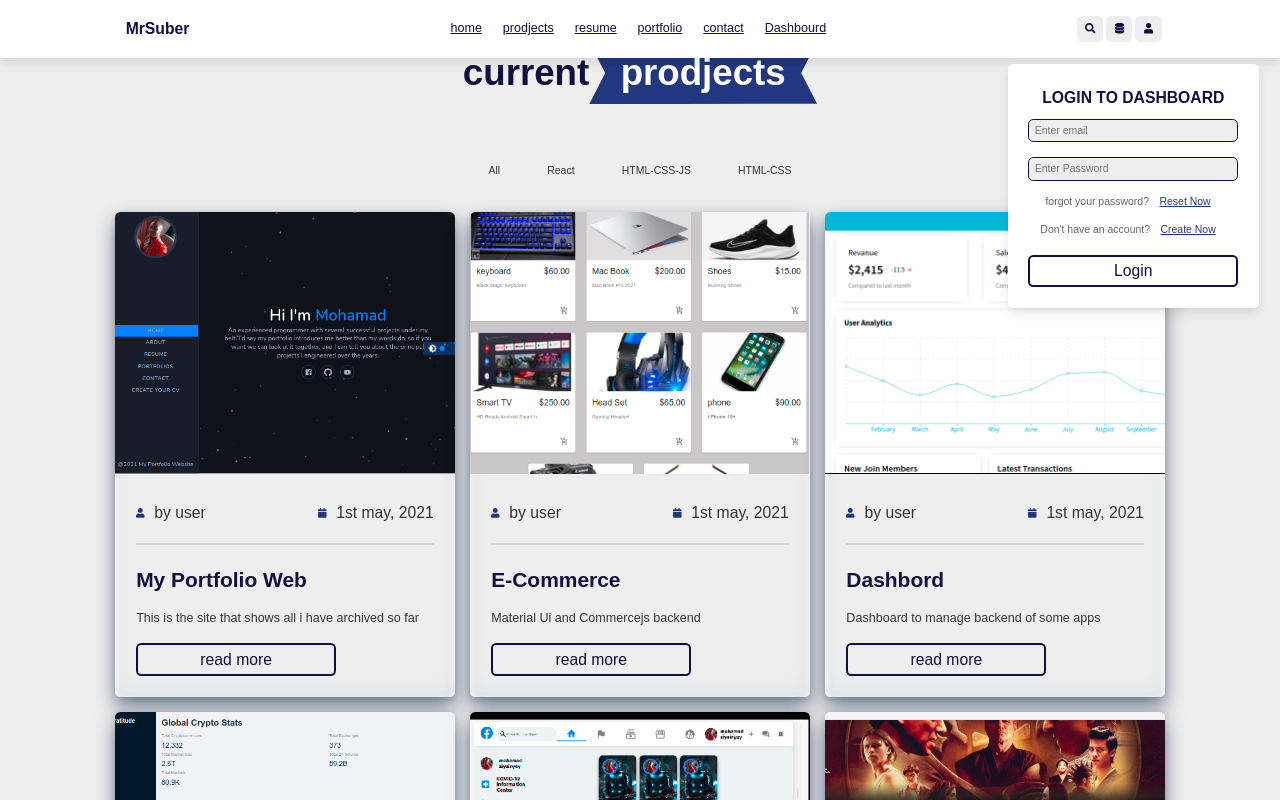
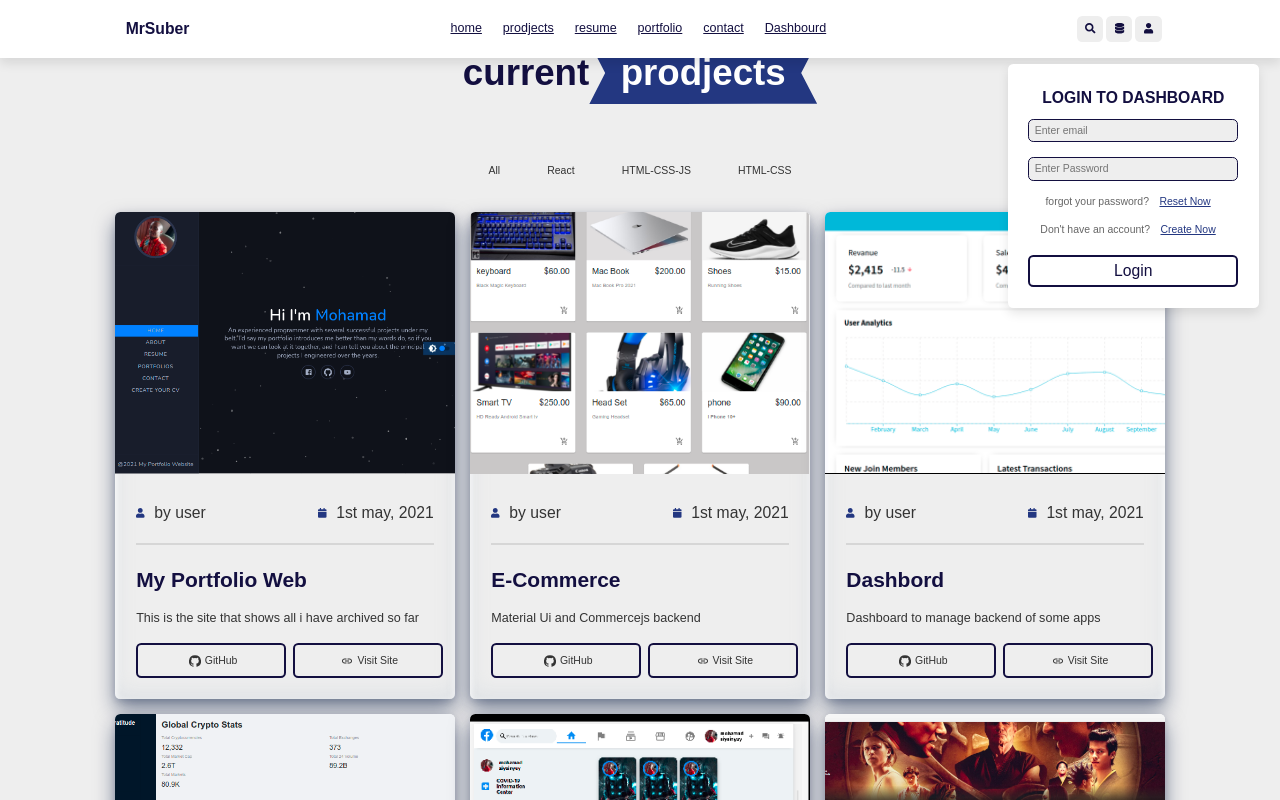
Before and after one commit to adonis0907/my-personal-site-mern-stack, a React (Create React App) app in the folder client/: page /portfolio in a window 1280 px wide. Shown: the top 800 px of the page. Built offline with nearby package versions, Linux system fonts and the light colour scheme.

Commit message:
links to prodject added

```diff
--- a/client/src/components/screens/portfolio/Portfolio.jsx
+++ b/client/src/components/screens/portfolio/Portfolio.jsx
@@ -111,6 +111,7 @@ const Portfolio = ({history}) => {
       />
 
       </section>
+
       <Footer />
 
     </>
--- a/client/src/components/screens/portfolio/portfolioItem/PortfolioItem.css
+++ b/client/src/components/screens/portfolio/portfolioItem/PortfolioItem.css
@@ -50,22 +50,37 @@
   padding-right: .5rem;
 }
 
-.main__blog-btn{
+.main__portfolio-btn{
 
-  width: 200px;
+  width: 150px;
   margin-top: 1rem;
   padding: .5rem 4rem;
-  font-size: 1.5rem;
+  font-size: 1rem;
   border-radius: .5rem;
   border: .2rem solid var(--black);
   color: var(--black);
   cursor: pointer;
   text-align: center;
   background: none;
+  justify-content: center;
+  align-items: center;
+  display: flex;
 }
 
- .main__blog-btn:hover{
+ .main__portfolio-btn:hover{
   background: var(--primary-color);
   color: var(--white);
   transition: .2s;
 }
+.main__portfolio-btn svg{
+  font-size: 20px;
+  padding: 0 4px;
+}
+.main__portfolio-btn-container{
+  display: grid;
+  grid-template-columns: repeat(auto-fit,minmax(4rem,2fr));
+  gap:1.5rem;
+  justify-content: center;
+  align-items: center;
+
+}
--- a/client/src/components/screens/portfolio/portfolioItem/PortfolioItem.jsx
+++ b/client/src/components/screens/portfolio/portfolioItem/PortfolioItem.jsx
@@ -2,6 +2,9 @@ import React from 'react'
 import './PortfolioItem.css'
 import {Link} from "react-router-dom"
 import { FontAwesomeIcon } from '@fortawesome/react-fontawesome';
+import GitHub from '@material-ui/icons/GitHub'
+// import Pinterest from '@material-ui/icons/Pinterest'
+import LinkIcon from '@material-ui/icons/Link';
 import {
   faUser,
   faCalendar
@@ -22,7 +25,10 @@ const PortfolioItem = ({data}) => {
               </div>
               <h3>{item.title}</h3>
               <p>{item.text}</p>
-              <button className="main__blog-btn">read more</button>
+              <div className="main__portfolio-btn-container">
+              <a href={item.link1} target="__blank" className="main__portfolio-btn link"><GitHub/>GitHub</a>
+              <a href={item.link2} target="__blank" className="main__portfolio-btn link"><LinkIcon/>Visit Site</a>
+              </div>
             </div>
             </div>
       })
```
